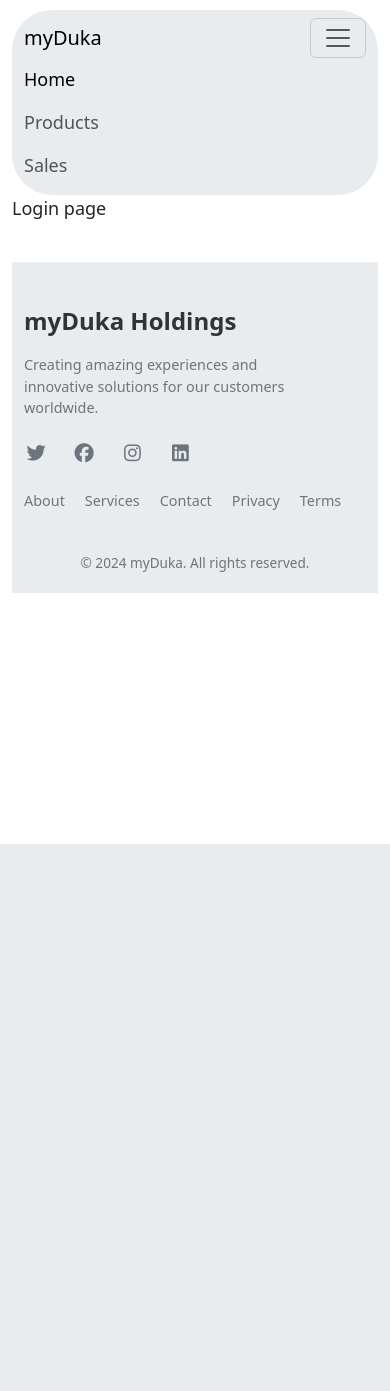
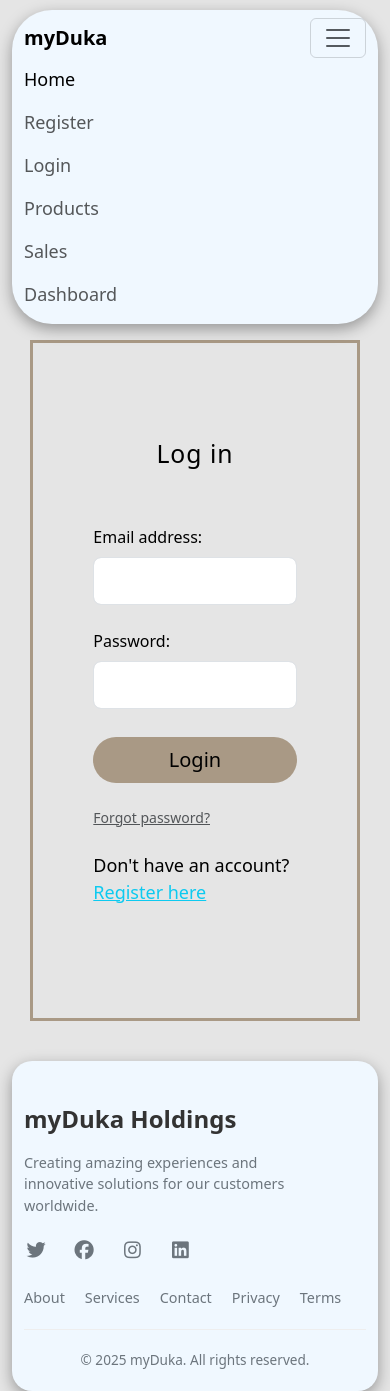
Before and after one commit to IsaacMwangi247/my-duka, a Flask app: page /login in a window 390 px wide, after a click that opens the changed part. Before the commit the page ends 844 px from the top, so only its background shows below. Run offline with Flask 3, Linux system fonts and the light colour scheme; some libraries are stand-ins or nearby versions.

Commit message:
Login/registration pages

```diff
--- a/database.py
+++ b/database.py
@@ -30,9 +30,9 @@ def insert_sales(values):
 # insert_sales(my_sale)
 # insert_sales(my_sale2)
 
-def insert_sales_2(values):
-    cur.execute("insert into sales(pid,quantity)values(%s,%s)",(values))
-    conn.commit()
+# def insert_sales_2(values):
+#     cur.execute("insert into sales(pid,quantity)values(%s,%s)",(values))
+#     conn.commit()
 
 # sale_1 = (49,200)
 # insert_sales_2(sale_1)
--- a/main.py
+++ b/main.py
@@ -1,6 +1,6 @@
 from flask import Flask, render_template, request, redirect, url_for #first import the Flask object from the flask package
-from database import get_products, insert_products, insert_sales
-from database import get_sales
+from database import get_products, get_sales, insert_products, insert_sales
+
 
 app = Flask(__name__) #create flask application instance with the name app
 
@@ -26,13 +26,14 @@ def add_products():
 @app.route('/sales')
 def fetch_sales():
     sales = get_sales()
-    return render_template("sales.html", sales = sales)
+    products = get_products()
+    return render_template("sales.html", sales = sales, products = products)
 
 @app.route('/add_sales', methods = ['GET', 'POST'])
 def add_sales():
-    pid = request.form["pid"]
+    product_id = request.form["product_id"]
     quantity = request.form["quantity"]
-    new_sale = (pid, quantity)
+    new_sale = (product_id, quantity)
     insert_sales(new_sale)
     return redirect(url_for('fetch_sales'))
 
--- /dev/null
+++ b/static/login.css
@@ -0,0 +1,29 @@
+.bg-image-vertical {
+position: relative;
+overflow: hidden;
+background-repeat: no-repeat;
+background-position: right center;
+background-size: auto 100%;
+}
+
+@media (min-width: 1025px) {
+.h-custom-2 {
+/* height: 100%; */
+}
+}
+.new-border {
+    border: 3px solid #a99985;
+    margin-top: 1rem;
+    margin-bottom: 0;
+
+}
+.btn {
+    background-color: #a99985;
+    border: #a99985;
+    border-radius: 40px;
+    width: 100%;
+}
+legend {
+  font-weight: bold;
+  color: #007bff;
+}
--- a/static/style.css
+++ b/static/style.css
@@ -1,13 +1,28 @@
 body {
-    background-color: #dee2e6;
+
 
 }
+
 .navbar {
     margin-top: 10px;
     font-size: large;
+}
+.navbar-brand {
+
+    font-weight: 600;
+}
+.navbar .nav-link:hover {
+    background-color: #14213d;
+    color: white;
 
 
 }
+.content {
+    width: 90%;
+    margin: 0 auto;
+
+}
+
 
 p {
     font-size: large;
@@ -16,9 +31,13 @@ p {
 
 /* Footer */
 .footer {
-    background: #e9ecef;
     padding: 40px 0 20px;
-    border-top: 1px solid #eee;
+    border-radius: 20px;
+    box-shadow: rgba(0, 0, 0, 0.35) 0px 5px 15px;
+    margin-top: 0;
+    background-color: aliceblue;
+
+
 }
 
 .footer-brand {
--- a/templates/base.html
+++ b/templates/base.html
@@ -1,76 +1,67 @@
 <!DOCTYPE html>
 <html lang="en">
+
 <head>
   <meta charset="UTF-8" />
   <meta name="viewport" content="width=device-width, initial-scale=1.0" />
-    <link
-      href="https://cdn.jsdelivr.net/npm/bootstrap@5.3.8/dist/css/bootstrap.min.css"
-      rel="stylesheet"
-      integrity="sha384-sRIl4kxILFvY47J16cr9ZwB07vP4J8+LH7qKQnuqkuIAvNWLzeN8tE5YBujZqJLB"
-      crossorigin="anonymous"
-    />
+  <link href="https://cdn.jsdelivr.net/npm/bootstrap@5.3.8/dist/css/bootstrap.min.css" rel="stylesheet"
+    integrity="sha384-sRIl4kxILFvY47J16cr9ZwB07vP4J8+LH7qKQnuqkuIAvNWLzeN8tE5YBujZqJLB" crossorigin="anonymous" />
   <link rel="stylesheet" href="static/style.css" />
-    <link
-      rel="stylesheet"
-      href="https://cdnjs.cloudflare.com/ajax/libs/twitter-bootstrap/5.3.3/css/bootstrap.min.css"
-    />
-    <link
-      rel="stylesheet"
-      href="https://cdn.datatables.net/2.3.5/css/dataTables.bootstrap5.css"
-    />
-    <link
-      rel="stylesheet"
-      href="https://cdnjs.cloudflare.com/ajax/libs/font-awesome/7.0.1/css/all.min.css"
+  <link rel="stylesheet" href="https://cdnjs.cloudflare.com/ajax/libs/twitter-bootstrap/5.3.3/css/bootstrap.min.css" />
+  <link rel="stylesheet" href="https://cdn.datatables.net/2.3.5/css/dataTables.bootstrap5.css" />
+  <link rel="stylesheet" href="https://cdnjs.cloudflare.com/ajax/libs/font-awesome/7.0.1/css/all.min.css"
     integrity="sha512-2SwdPD6INVrV/lHTZbO2nodKhrnDdJK9/kg2XD1r9uGqPo1cUbujc+IYdlYdEErWNu69gVcYgdxlmVmzTWnetw=="
-      crossorigin="anonymous"
-      referrerpolicy="no-referrer"
-    />
+    crossorigin="anonymous" referrerpolicy="no-referrer" />
   <title>{% block title %} {% endblock %}</title>
+  {% block style %} {% endblock %}
+
 </head>
-  <body>
+
+<body style="background-color: #e5e5e5;">
   <div class="container">
     <div>
-        <nav
-          class="navbar navbar-light navbar-expand-lg"
-          style="background-color: #e9ecef; border-radius: 40px;"
-        >
+      <nav class="navbar navbar-expand-lg"
+        style="border-radius: 40px; box-shadow: rgba(0, 0, 0, 0.35) 0px 5px 15px; background-color: aliceblue;">
         <div class="container-fluid">
+          <!-- left -->
           <a class="navbar-brand" href="#">myDuka</a>
-            <button
-              class="navbar-toggler"
-              type="button"
-              data-bs-toggle="collapse"
-              data-bs-target="#navbarNav"
-              aria-controls="navbarNav"
-              aria-expanded="false"
-              aria-label="Toggle navigation"
-            >
+          <button class="navbar-toggler" type="button" data-bs-toggle="collapse" data-bs-target="#navbarNav"
+            aria-controls="navbarNav" aria-expanded="false" aria-label="Toggle navigation">
             <span class="navbar-toggler-icon"></span>
           </button>
-            <div class="collapse navbar-collapse" id="navbarNav">
+          <!-- right -->
+          <div class="collapse navbar-collapse justify-content-end" id="navbarNav">
             <ul class="navbar-nav">
               <li class="nav-item">
-                  <a class="nav-link active" aria-current="page" href="#"
-                    >Home</a
-                  >
+                <a class="nav-link active" aria-current="page" href="#">Home</a>
               </li>
               <li class="nav-item">
-                  <a class="nav-link" href="http://127.0.0.1:5000/products"
-                    >Products</a
-                  >
+                <a class="nav-link" href="http://127.0.0.1:5000/register">Register</a>
               </li>
               <li class="nav-item">
-                  <a class="nav-link" href="http://127.0.0.1:5000/sales"
-                    >Sales</a
-                  >
+                <a class="nav-link" href="http://127.0.0.1:5000/login">Login</a>
+              </li>
+              <li class="nav-item">
+                <a class="nav-link" href="http://127.0.0.1:5000/products">Products</a>
+              </li>
+              <li class="nav-item">
+                <a class="nav-link" href="http://127.0.0.1:5000/sales">Sales</a>
+              </li>
+              <li class="nav-item">
+                <a class="nav-link" href="http://127.0.0.1:5000/dashboard">Dashboard</a>
               </li>
             </ul>
           </div>
         </div>
       </nav>
+
     </div>
 
+    <div class="content">
       {% block content %} {% endblock %}
+    </div>
+
+
 
     <div style="margin-top: 40px">
       <!-- Footer -->
@@ -84,18 +75,10 @@
                 customers worldwide.
               </p>
               <div class="social-links">
-                  <a href="#" class="social-link"
-                    ><i class="fab fa-twitter"></i
-                  ></a>
-                  <a href="#" class="social-link"
-                    ><i class="fab fa-facebook"></i
-                  ></a>
-                  <a href="#" class="social-link"
-                    ><i class="fab fa-instagram"></i
-                  ></a>
-                  <a href="#" class="social-link"
-                    ><i class="fab fa-linkedin"></i
-                  ></a>
+                <a href="#" class="social-link"><i class="fab fa-twitter"></i></a>
+                <a href="#" class="social-link"><i class="fab fa-facebook"></i></a>
+                <a href="#" class="social-link"><i class="fab fa-instagram"></i></a>
+                <a href="#" class="social-link"><i class="fab fa-linkedin"></i></a>
               </div>
             </div>
 
@@ -111,7 +94,7 @@
           </div>
 
           <div class="copyright text-center">
-              © 2024 myDuka. All rights reserved.
+            © 2025 myDuka. All rights reserved.
           </div>
         </div>
       </footer>
@@ -119,11 +102,9 @@
     </div>
   </div>
 
-    <script
-      src="https://cdn.jsdelivr.net/npm/bootstrap@5.3.8/dist/js/bootstrap.bundle.min.js"
+  <script src="https://cdn.jsdelivr.net/npm/bootstrap@5.3.8/dist/js/bootstrap.bundle.min.js"
     integrity="sha384-FKyoEForCGlyvwx9Hj09JcYn3nv7wiPVlz7YYwJrWVcXK/BmnVDxM+D2scQbITxI"
-      crossorigin="anonymous"
-    ></script>
+    crossorigin="anonymous"></script>
   <script src="https://code.jquery.com/jquery-3.7.1.js"></script>
   <script src="https://cdnjs.cloudflare.com/ajax/libs/twitter-bootstrap/5.3.3/js/bootstrap.bundle.min.js"></script>
   <script src="https://cdn.datatables.net/2.3.5/js/dataTables.js"></script>
@@ -132,4 +113,5 @@
     new DataTable("#example");
   </script>
 </body>
+
 </html>
--- a/templates/login.html
+++ b/templates/login.html
@@ -2,11 +2,58 @@
 
 {% block title %} Login {% endblock %}
 
+{% block style %}
+<link rel="stylesheet" href="static/login.css">
+{% endblock %}
+
 {% block content %}
 
-<div>
-    <div>
-        <p>Login page</p>
+<section class="login">
+    <div class="container-fluid">
+        <div class="row new-border">
+            <div class="col-sm-6 text-black">
+
+                <div class="d-flex align-items-center h-custom-2 px-5 ms-xl-5 mt-5 mb-5 pt-5 pb-5 pt-xl-0 mt-xl-n5">
+
+                    <form style="width: 23rem;">
+                        <h2 class="fw-normal pb-5" style="letter-spacing: 1px; text-align: center;">Log in</h2>
+
+                        <div data-mdb-input-init class="form-outline mb-4">
+                            <label class="form-label" for="form2Example18">Email address:</label>
+                            <input type="email" id="form2Example18" class="form-control form-control-lg" />
+
+                        </div>
+
+                        <div data-mdb-input-init class="form-outline mb-4">
+                            <label class="form-label" for="form2Example28">Password:</label>
+                            <input type="password" id="form2Example28" class="form-control form-control-lg" />
+
+                        </div>
+
+                        <div class="pt-1 mb-4">
+                            <button data-mdb-button-init data-mdb-ripple-init class="btn btn-info btn-lg btn-block"
+                                type="button">Login</button>
+                        </div>
+
+                        <p class="small mb-4 pb-lg-2"><a class="text-muted" href="#!">Forgot password?</a></p>
+                        <p>Don't have an account? <a href="http://127.0.0.1:5000/register" class="link-info">Register
+                                here</a></p>
+
+
+
+
+                    </form>
+
+                </div>
+
+            </div>
+            <div class="col-sm-6 px-0 d-none d-sm-block">
+                <!-- <img src="https://mdbcdn.b-cdn.net/img/Photos/new-templates/bootstrap-login-form/img3.webp"
+                    alt="Login image" class="w-100 vh-100" style="object-fit: cover; object-position: left;"> -->
+                <img src="/static/images/shahid-hafiz-Ysc3ra1Xvpw-unsplash.jpg"
+                    alt="Login image" class="w-100 vh-100" style="object-fit: cover; object-position: left;">
+            </div>
+        </div>
     </div>
-</div>
+</section>
 {% endblock %}
```
Also changed, not shown: templates/products.html (+18 -58 lines), templates/register.html (+52 -4 lines), templates/sales.html (+24 -54 lines), static/images/jon-ly-Xn7GvimQrk8-unsplash.jpg (added), 1 other file. Lines whose indentation alone changed are shown as unchanged.
